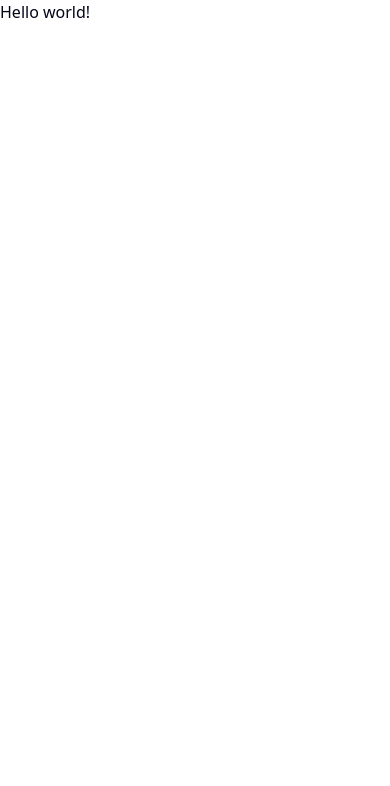
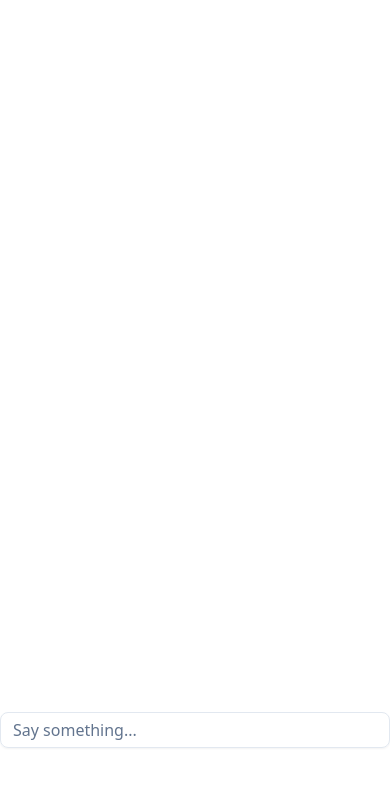
Before and after one commit to mohammad-naimur-rahman/agentic-todo, a Next.js app: page / in a window 390 px wide. Shown: the top 786 px of the page. Built offline with nearby package versions, Linux system fonts and the light colour scheme.

Commit message:
config: shadcn ui add example: basic chat completion

```diff
--- /dev/null
+++ b/src/app/api/chat/route.ts
@@ -0,0 +1,16 @@
+import { openai } from '@ai-sdk/openai'
+import { streamText } from 'ai'
+
+// Allow streaming responses up to 30 seconds
+export const maxDuration = 30
+
+export async function POST(req: Request) {
+  const { messages } = await req.json()
+
+  const result = streamText({
+    model: openai('gpt-4o-mini'),
+    messages
+  })
+
+  return result.toDataStreamResponse()
+}
--- a/src/app/page.tsx
+++ b/src/app/page.tsx
@@ -1,3 +1,36 @@
-export default function Home() {
-  return <h1>Hello world!</h1>
+'use client'
+
+import { Input } from '@/components/ui/input'
+import { useChat } from '@ai-sdk/react'
+import { IconRobot, IconUserCircle } from '@tabler/icons-react'
+
+export default function Homepage() {
+  const { messages, input, handleInputChange, handleSubmit } = useChat()
+  return (
+    <div className='flex flex-col w-full max-w-lg py-24 mx-auto stretch min-h-screen'>
+      <div className='flex flex-col gap-2'>
+        {messages.map(m => (
+          <div
+            key={m.id}
+            className='whitespace-pre-wrap flex items-start gap-3'
+          >
+            {m.role === 'user' ? (
+              <IconUserCircle className='size-5 min-w-5 mt-1 text-sky-600' />
+            ) : (
+              <IconRobot className='size-5 min-w-5 mt-1 text-emerald-600' />
+            )}
+            <p className='text-gray-600 dark:text-gray-300'>{m.content}</p>
+          </div>
+        ))}
+      </div>
+      <form onSubmit={handleSubmit} className='mt-auto'>
+        <Input
+          value={input}
+          placeholder='Say something...'
+          onChange={handleInputChange}
+          className='mt-4'
+        />
+      </form>
+    </div>
+  )
 }
--- /dev/null
+++ b/src/components/ui/input.tsx
@@ -0,0 +1,21 @@
+import * as React from "react"
+
+import { cn } from "@/lib/utils"
+
+function Input({ className, type, ...props }: React.ComponentProps<"input">) {
+  return (
+    <input
+      type={type}
+      data-slot="input"
+      className={cn(
+        "border-input file:text-foreground placeholder:text-muted-foreground selection:bg-primary selection:text-primary-foreground flex h-9 w-full min-w-0 rounded-md border bg-transparent px-3 py-1 text-base shadow-xs transition-[color,box-shadow] outline-none file:inline-flex file:h-7 file:border-0 file:bg-transparent file:text-sm file:font-medium disabled:pointer-events-none disabled:cursor-not-allowed disabled:opacity-50 md:text-sm",
+        "focus-visible:border-ring focus-visible:ring-ring/50 focus-visible:ring-[3px]",
+        "aria-invalid:ring-destructive/20 dark:aria-invalid:ring-destructive/40 aria-invalid:border-destructive",
+        className
+      )}
+      {...props}
+    />
+  )
+}
+
+export { Input }
```
Also changed, not shown: package.json (+6 -2 lines), 1 other file (tests, documents, lock files or other folders).
